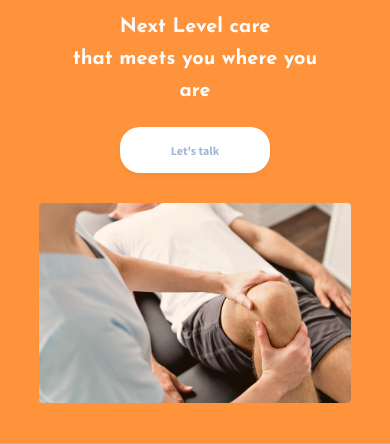
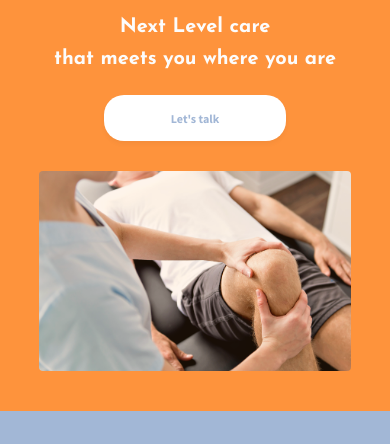
Before and after one commit to kristinejohnson7/nextlevelmovementpt, a plain HTML site: page index.html in a window 390 px wide. Shown: the part 106-550 px from the top of the page. Drawn offline with Linux system fonts and the light colour scheme.

Commit message:
adjusting headings on mobile view

```diff
--- a/responsive.css
+++ b/responsive.css
@@ -265,6 +265,11 @@
   }
 
   @media screen and (max-width: 550px) {
+
+    .hero-text {
+      width: 100%;
+    }
+
     .hero-image {
       max-height: 15rem;
     }
@@ -317,10 +322,6 @@
       top: -190px;
      }
 
-     .hero-text {
-       width: 80%;
-     }
-
      .contact-flex .submit-btn {
       display: flex;
       justify-content: center;
@@ -333,7 +334,6 @@
     .hero-text {
       text-align: center;
       justify-content: center;
-      width: 85%;
     }
 
     .intro-section {
```
